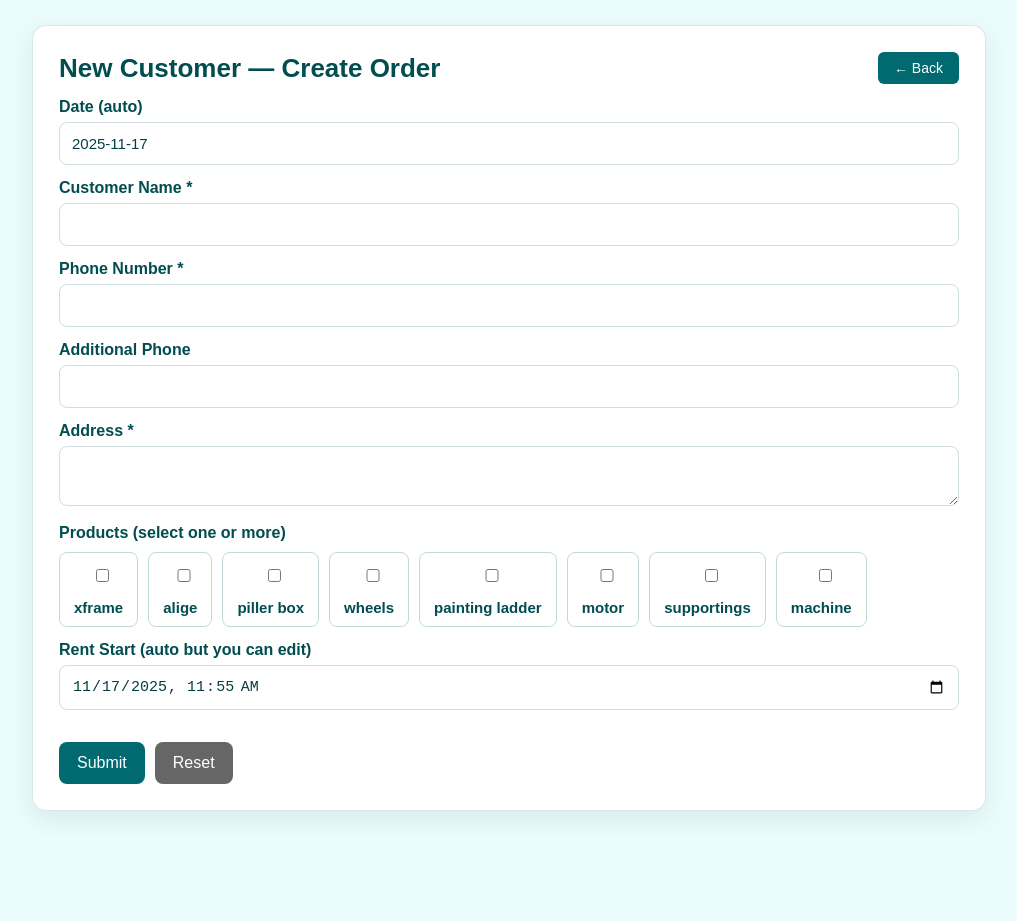
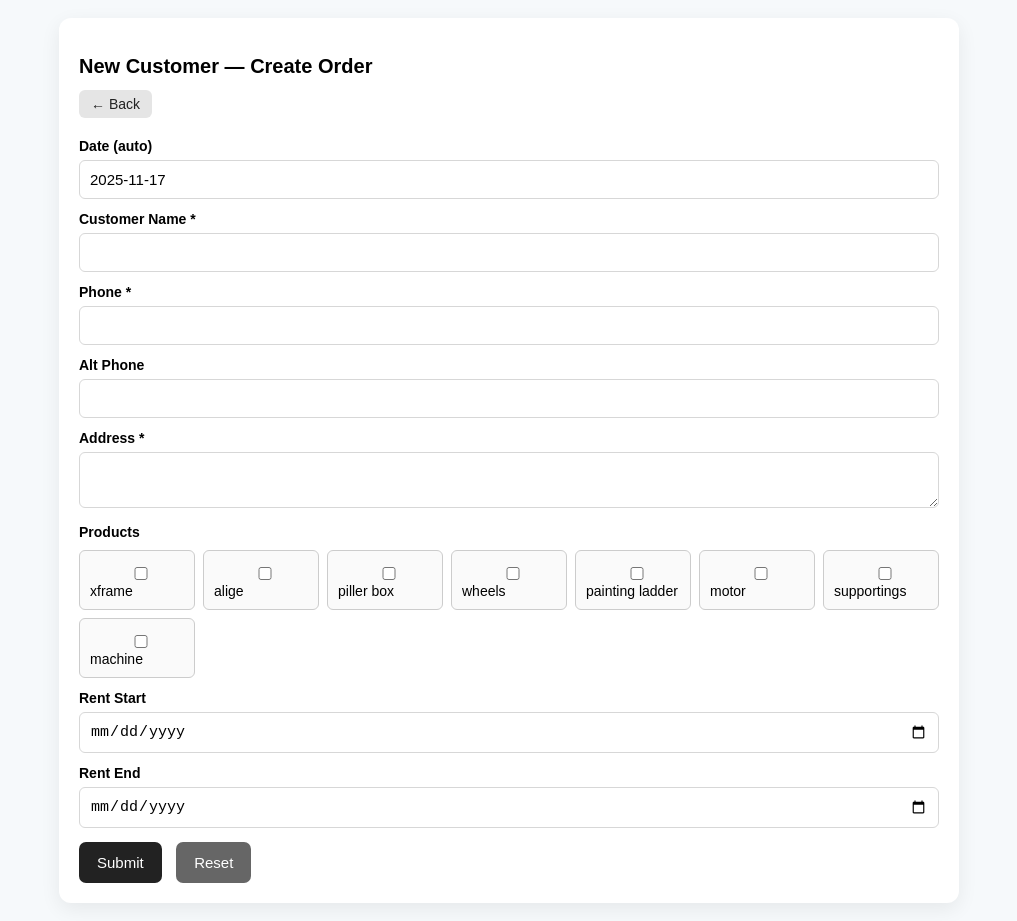
Before and after one commit to vijay-techh/tarunorder, a website: page public/new_customer.html in a window 1280 px wide. Shown: the whole page, without its empty margins (131-1148 px from the left). Before the commit the page ends 836 px from the top, so only its background shows below. Drawn offline with Linux system fonts and the light colour scheme.

Commit message:
second upde

```diff
--- a/public/new_customer.html
+++ b/public/new_customer.html
@@ -1,350 +1,257 @@
 <!DOCTYPE html>
-<html lang="en">
+<html>
 <head>
-<meta charset="UTF-8">
-<title>New Customer — Create Order</title>
+<meta charset="utf-8" />
+<title>New Customer</title>
+<meta name="viewport" content="width=device-width,initial-scale=1" />
 
 <style>
-  :root {
-    --peacock: #016A70;
-    --peacock-dark: #014d50;
-    --accent: #01949A;
-    --light-bg: #EAFDFC;
-    --text: #033f42;
-    --card-bg: #ffffff;
-  }
+  * { box-sizing: border-box; }
 
   body {
     font-family: Arial, sans-serif;
-    background: var(--light-bg);
-    padding: 25px;
+    background: #f6f9fb;
     margin: 0;
-    color: var(--text);
+    padding: 18px;
   }
 
   .card {
-    background: var(--card-bg);
-    padding: 26px;
-    border-radius: 14px;
+    background: #fff;
+    padding: 20px;
+    border-radius: 12px;
     max-width: 900px;
-    margin: 0 auto;
-    box-shadow: 0 8px 26px rgba(0, 0, 0, 0.08);
-    border: 1px solid rgba(1, 106, 112, 0.15);
+    margin: auto;
+    box-shadow: 0 6px 20px rgba(0,0,0,0.07);
   }
 
   h2 {
-    margin: 0;
-    color: var(--peacock-dark);
-    font-size: 26px;
-  }
-
-  .top-row {
-    display: flex;
-    justify-content: space-between;
-    align-items: center;
-  }
-
-  .back {
-    background: var(--peacock);
-    color: white;
-    padding: 8px 16px;
-    border-radius: 6px;
-    text-decoration: none;
-    font-size: 14px;
-    transition: 0.2s;
-  }
-
-  .back:hover {
-    background: var(--peacock-dark);
+    font-size: 20px;
+    margin-bottom: 12px;
   }
 
   label {
     display: block;
-    margin-top: 14px;
+    margin-top: 12px;
     font-weight: 600;
-    color: var(--peacock-dark);
+    font-size: 14px;
   }
 
   input, textarea {
+    padding: 10px;
     width: 100%;
-    padding: 12px;
     margin-top: 6px;
-    border: 1px solid #cfdede;
-    border-radius: 8px;
+    border: 1px solid #d7d7d7;
+    border-radius: 6px;
     font-size: 15px;
-    box-sizing: border-box;
-    background: #ffffff;
-    color: var(--text);
-    transition: border 0.2s;
   }
 
-  input:focus,
-  textarea:focus {
-    border: 1px solid var(--peacock);
-    outline: none;
-    box-shadow: 0 0 4px rgba(1, 106, 112, 0.25);
-  }
-
+  /* Product list */
   .products {
-    display: flex;
-    flex-wrap: wrap;
-    gap: 10px;
+    display: grid;
+    grid-template-columns: repeat(auto-fill, minmax(115px, 1fr));
+    gap: 8px;
     margin-top: 10px;
   }
 
   .product-checkbox {
-    padding: 10px 14px;
-    border: 1px solid #c0dadb;
-    background: #ffffff;
-    border-radius: 8px;
-    cursor: pointer;
-    font-size: 15px;
-    transition: 0.2s;
-    color: var(--peacock-dark);
+    border: 1px solid #ccc;
+    padding: 10px;
+    border-radius: 6px;
+    background: #fafafa;
+    font-size: 14px;
   }
 
-  .product-checkbox:hover {
-    background: var(--light-bg);
-    border-color: var(--peacock);
+  /* Item rows */
+  .item-row {
+    display: flex;
+    flex-wrap: wrap;
+    gap: 8px;
+    margin-top: 10px;
+    align-items: center;
+    padding: 8px;
+    border: 1px solid #eee;
+    border-radius: 8px;
+    background: #fafafa;
   }
 
-  .item-row {
-    display: flex;
-    align-items: center;
-    gap: 12px;
-    margin-top: 12px;
-    background: #f7ffff;
-    border: 1px solid #cfeeee;
-    padding: 10px;
-    border-radius: 10px;
+  .item-row strong {
+    flex: 1 1 100%;
+    font-size: 14px;
   }
 
   .item-row input {
-    width: 130px;
+    width: calc(50% - 4px);
+    min-width: 120px;
   }
 
-  button {
-    margin-top: 20px;
-    padding: 12px 18px;
-    background: var(--peacock);
-    color: white;
-    border: none;
-    border-radius: 8px;
-    font-size: 16px;
-    cursor: pointer;
-    transition: 0.25s;
+  .item-row button {
+    width: 100%;
+    background: #d9534f;
+    border-radius: 6px;
   }
 
-  button:hover {
-    background: var(--peacock-dark);
+  /* Buttons */
+  button {
+    margin-top: 14px;
+    padding: 12px 18px;
+    background: #222;
+    color: #fff;
+    border: none;
+    border-radius: 7px;
+    cursor: pointer;
+    font-size: 15px;
+    width: 100%;
   }
 
-  .secondary {
-    background: #6e7c7e;
+  button:nth-of-type(2){
+    background: #666;
+    margin-top: 8px;
   }
 
-  .secondary:hover {
-    background: #515d5e;
+  a.back-btn {
+    display: inline-block;
+    font-size: 14px;
+    margin-bottom: 8px;
+    background: #e5e5e5;
+    padding: 6px 12px;
+    border-radius: 6px;
+    text-decoration: none;
+    color: #222;
   }
 
-  /* Spacing for actions */
-  .action-row {
-    display: flex;
-    gap: 14px;
-    flex-wrap: wrap;
-    margin-top: 20px;
+  /* Small screens */
+  @media (min-width: 600px) {
+    button {
+      width: auto;
+    }
+    button:nth-of-type(2) {
+      width: auto;
+      margin-left: 10px;
+    }
   }
+
 </style>
-
-
 </head>
 <body>
 
 <div class="card">
+  <h2>New Customer — Create Order</h2>
+  <a href="home.html" class="back-btn">← Back</a>
 
-  <div class="top-row">
-    <h2>New Customer — Create Order</h2>
-    <a class="back" href="home.html">← Back</a>
-  </div>
-
-  <!-- AUTO DATE -->
   <label>Date (auto)</label>
-  <input id="date" readonly />
+  <input id="order_date" readonly />
 
   <label>Customer Name *</label>
-  <input id="name" oninput="this.value=this.value.toUpperCase();" />
+  <input id="name" />
 
-  <label>Phone Number *</label>
-  <input id="phone" maxlength="10" oninput="validatePhone(this)" />
+  <label>Phone *</label>
+  <input id="phone" />
 
-  <label>Additional Phone</label>
-  <input id="alt_phone" maxlength="10" oninput="validatePhone(this)" />
+  <label>Alt Phone</label>
+  <input id="alt_phone" />
 
   <label>Address *</label>
-  <textarea id="address" rows="2" oninput="this.value=this.value.toUpperCase();"></textarea>
+  <textarea id="address" rows="2"></textarea>
 
-  <label>Products (select one or more)</label>
-  <div class="products" id="productsList"></div>
+  <label>Products</label>
+  <div id="productsList" class="products"></div>
 
   <div id="itemsContainer"></div>
 
-  <!-- RENT START (AUTO + MANUAL ALLOWED) -->
-  <label>Rent Start (auto but you can edit)</label>
-  <input type="datetime-local" id="rent_start" />
+  <label>Rent Start</label>
+  <input type="date" id="rent_start" />
 
-  <div style="display:flex;gap:10px;margin-top:12px">
-    <button onclick="submitForm()">Submit</button>
-    <button onclick="resetForm()" style="background:#666">Reset</button>
-  </div>
+  <label>Rent End</label>
+  <input type="date" id="rent_end" />
 
+  <button onclick="submitForm()">Submit</button>
+  <button onclick="resetForm()">Reset</button>
 </div>
 
+<script>
+const PRODUCTS = ["xframe","alige","piller box","wheels","painting ladder","motor","supportings","machine"];
 
-<script>
-/* ------------------------------
-   AUTO SET DATE + RENT START
------------------------------- */
-const dateInput = document.getElementById("date");
-const rentStartInput = document.getElementById("rent_start");
+document.getElementById("order_date").value = new Date().toISOString().slice(0,10);
 
-function pad(n){ return n<10 ? "0"+n : n; }
+PRODUCTS.forEach(p=>{
+  document.getElementById("productsList").innerHTML += `
+    <div class="product-checkbox">
+      <input type="checkbox" onchange="toggleItem('${p}')" id="chk_${p}"> ${p}
+    </div>`;
+});
 
-(function setAutoDate() {
-  const now = new Date();
-
-  // For display (YYYY-MM-DD)
-  dateInput.value = now.toISOString().slice(0,10);
-
-  // For datetime-local (YYYY-MM-DDTHH:mm)
-  const formatted = `${now.getFullYear()}-${pad(now.getMonth()+1)}-${pad(now.getDate())}T${pad(now.getHours())}:${pad(now.getMinutes())}`;
-
-  rentStartInput.value = formatted;
-})();
-
-/* ------------------------------
-   VALIDATE PHONE = ONLY 10 DIGITS
------------------------------- */
-function validatePhone(input){
-  input.value = input.value.replace(/[^0-9]/g, "");
-  if(input.value.length > 10){
-    input.value = input.value.slice(0,10);
-  }
+function toggleItem(p){
+  const chk=document.getElementById(`chk_${p}`).checked;
+  if(chk){
+    document.getElementById("itemsContainer").innerHTML += `
+      <div class="item-row" id="row_${p}">
+        <strong>${p}</strong>
+        <input id="price_${p}" placeholder="Price" type="number">
+        <input id="qty_${p}" placeholder="Qty" type="number" value="1">
+        <button onclick="removeRow('${p}')">Remove</button>
+      </div>`;
+  } else removeRow(p);
 }
 
-/* ------------------------------
-   PRODUCT LIST
------------------------------- */
-const PRODUCTS = [
-  "xframe","alige","piller box","wheels",
-  "painting ladder","motor","supportings","machine"
-];
-
-const productsList = document.getElementById("productsList");
-const itemsContainer = document.getElementById("itemsContainer");
-
-// Render checkboxes
-PRODUCTS.forEach(p=>{
-  const div = document.createElement("div");
-  div.className = "product-checkbox";
-  div.innerHTML = `<input type="checkbox" onchange="toggleProduct('${p}')" id="chk_${p}"> <label>${p}</label>`;
-  productsList.appendChild(div);
-});
-
-// Toggle product row
-function toggleProduct(prod){
-  const check = document.getElementById(`chk_${prod}`).checked;
-  if(check){
-    const row = document.createElement("div");
-    row.className="item-row";
-    row.id=`row_${prod}`;
-    row.innerHTML = `
-      <div style="flex:1"><strong>${prod.toUpperCase()}</strong></div>
-      <input placeholder="Price" id="price_${prod}" type="number" min="0" step="0.01">
-      <input placeholder="Quantity" id="qty_${prod}" type="number" min="1" value="1">
-      <button onclick="removeProduct('${prod}')">Remove</button>
-    `;
-    itemsContainer.appendChild(row);
-  } else {
-    removeProduct(prod);
-  }
+function removeRow(p){
+  const r=document.getElementById(`row_${p}`);
+  if(r) r.remove();
+  document.getElementById(`chk_${p}`).checked=false;
 }
 
-function removeProduct(prod){
-  document.getElementById(`chk_${prod}`).checked = false;
-  const row = document.getElementById(`row_${prod}`);
-  if(row) row.remove();
-}
+function resetForm(){ location.reload(); }
 
-/* ------------------------------
-   RESET FORM
------------------------------- */
-function resetForm(){
-  document.getElementById("name").value="";
-  document.getElementById("phone").value="";
-  document.getElementById("alt_phone").value="";
-  document.getElementById("address").value="";
-  itemsContainer.innerHTML="";
-  PRODUCTS.forEach(p=> document.getElementById(`chk_${p}`).checked=false);
-}
+async function submitForm(){
+  const name=document.getElementById('name').value.trim();
+  const phone=document.getElementById('phone').value.trim();
+  const address=document.getElementById('address').value.trim();
+  const alt_phone=document.getElementById('alt_phone').value.trim();
+  const rent_start=document.getElementById('rent_start').value || null;
+  const rent_end=document.getElementById('rent_end').value || null;
 
-/* ------------------------------
-   SUBMIT FORM
------------------------------- */
-async function submitForm(){
-  const name = document.getElementById("name").value.trim();
-  const phone = document.getElementById("phone").value.trim();
-  const address = document.getElementById("address").value.trim();
-  const alt_phone = document.getElementById("alt_phone").value.trim();
-  const rent_start = rentStartInput.value;
-
-  if(!name || !phone || !address){
-    alert("Please fill required fields.");
+  if(!name||!phone||!address){
+    alert("Please fill name, phone and address");
     return;
   }
 
-  const items = [];
+  const items=[];
   for(const p of PRODUCTS){
     if(document.getElementById(`chk_${p}`).checked){
-      const price = document.getElementById(`price_${p}`).value;
-      const qty = document.getElementById(`qty_${p}`).value;
-      if(price <= 0 || qty <= 0){
+      const price=parseFloat(document.getElementById(`price_${p}`).value || "0");
+      const qty=parseInt(document.getElementById(`qty_${p}`).value || "0",10);
+      if(!isFinite(price)||price<=0||qty<=0){
         alert(`Enter valid price & qty for ${p}`);
         return;
       }
-      items.push({ product:p, price, quantity:qty });
+      items.push({product:p,price,quantity:qty});
     }
   }
 
-  if(items.length === 0){
-    alert("Select at least one product.");
-    return;
-  }
+  if(items.length===0) return alert("Select at least one product");
 
   const payload = {
-    name,
-    phone,
-    alt_phone,
-    address,
-    rent_start,
-    items,
-    order_date: dateInput.value
+    name, phone, alt_phone, address, rent_start, rent_end,
+    items, order_date: new Date().toISOString().slice(0,10)
   };
 
-  const res = await fetch("/api/new-customer", {
-    method:"POST",
-    headers:{ "Content-Type":"application/json" },
-    body:JSON.stringify(payload)
-  });
+  try{
+    const res=await fetch('/api/new-customer',{
+      method:'POST', headers:{'Content-Type':'application/json'},
+      body:JSON.stringify(payload)
+    });
 
-  const data = await res.json();
+    const data=await res.json();
+    if(!res.ok||!data.success) return alert(data.error||"Server error");
 
-  if(data.success){
-    window.location.href = `customer_details.html?customerId=${data.customerId}`;
-  } else {
-    alert("Error: " + data.error);
+    const cid=data.customerId;
+    if(!cid) return alert("Error: customerId not received");
+    window.location.href=`customer_details.html?customerId=${cid}`;
+
+  } catch(err){
+    console.error(err);
+    alert("Server error");
   }
 }
-
 </script>
 
 </body>
```
